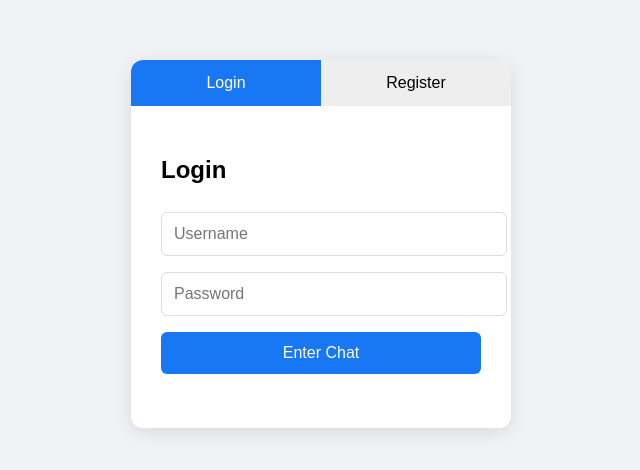
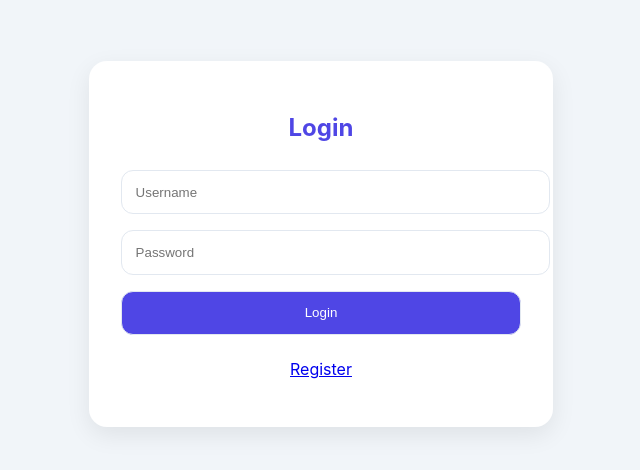
Before and after one commit to V1per16/an0n-chat-render, a website: page public/login.html in a window 1280 px wide. Shown: the part 156-626 px from the top of the page, without its empty margins (319-959 px from the left). Drawn offline with Linux system fonts and the light colour scheme.

Commit message:
Update login.html

```diff
--- a/public/login.html
+++ b/public/login.html
@@ -1,83 +1,24 @@
 <!DOCTYPE html>
-<html lang="en">
-<head>
-  <meta charset="UTF-8">
-  <title>Chat Login</title>
-  <style>
-    body {font-family: Arial; display:flex; justify-content:center; align-items:center; height:100vh; margin:0; background:#f0f2f5;}
-    .container {background:#fff; width:380px; border-radius:12px; box-shadow:0 4px 20px rgba(0,0,0,.1); overflow:hidden;}
-    .tabs {display:flex;}
-    .tab {flex:1; padding:14px; text-align:center; background:#eee; cursor:pointer;}
-    .tab.active {background:#1877f2; color:white;}
-    .form {padding:30px;}
-    input, button {width:100%; padding:12px; margin:8px 0; border-radius:6px; border:1px solid #ddd; font-size:16px;}
-    button {background:#1877f2; color:white; border:none; cursor:pointer;}
-    button:hover {background:#166fe5;}
-    .color-picker {display:flex; align-items:center; gap:10px;}
-    #status {margin-top:10px; color:#d32f2f; text-align:center;}
-  </style>
-</head>
-<body>
-<div class="container">
-  <div class="tabs">
-    <div class="tab active" onclick="show('login')">Login</div>
-    <div class="tab" onclick="show('register')">Register</div>
-  </div>
-
-  <!-- LOGIN FORM -->
-  <div id="login" class="form">
-    <h2>Login</h2>
-    <input id="login-name" placeholder="Username" />
-    <input id="login-pass" type="password" placeholder="Password" />
-    <button onclick="login()">Enter Chat</button>
-    <p id="status"></p>
-  </div>
-
-  <!-- REGISTER FORM -->
-  <div id="register" class="form" style="display:none;">
-    <h2>Register</h2>
-    <input id="reg-name" placeholder="Choose username" />
-    <input id="reg-pass" type="password" placeholder="Choose password" />
-    <div class="color-picker">
-      <label>Color:</label>
-      <input id="reg-color" type="color" value="#3b82f6" />
-    </div>
-    <button onclick="register()">Create Account</button>
-    <p id="reg-status"></p>
-  </div>
+<html><head><meta charset="UTF-8"><title>Login</title><style>
+  body{font-family:Inter,sans-serif;background:#f1f5f9;display:flex;align-items:center;justify-content:center;height:100vh;margin:0}
+  .card{background:white;padding:2rem;border-radius:18px;box-shadow:0 8px 25px rgba(0,0,0,.08);width:100%;max-width:400px}
+  input,button{width:100%;padding:0.85rem;margin:0.5rem 0;border:1px solid #e2e8f0;border-radius:12px}
+  button{background:#4f46e5;color:white;cursor:pointer}
+</style></head><body>
+<div class="card">
+  <h2 style="text-align:center;color:#4f46e5">Login</h2>
+  <input id="name" placeholder="Username" />
+  <input id="pass" type="password" placeholder="Password" />
+  <button onclick="login()">Login</button>
+  <p style="text-align:center"><a href="/register.html">Register</a></p>
+  <p id="status" style="text-align:center;color:red"></p>
 </div>
-
 <script>
-function show(mode) {
-  document.querySelectorAll('.tab').forEach(t => t.classList.remove('active'));
-  document.querySelectorAll('.form').forEach(f => f.style.display = 'none');
-  document.querySelector(`.tab[onclick="show('${mode}')"]`).classList.add('active');
-  document.getElementById(mode).style.display = 'block';
-}
-
-async function register() {
-  const name = document.getElementById('reg-name').value.trim();
-  const pass = document.getElementById('reg-pass').value;
-  const color = document.getElementById('reg-color').value;
-  const status = document.getElementById('reg-status');
-
-  if (!name || !pass) return status.textContent = 'Fill all fields';
-
-  const res = await fetch('/api/register', {
-    method: 'POST',
-    headers: { 'Content-Type': 'application/json' },
-    body: JSON.stringify({ name, password: pass, color })
-  });
-  const data = await res.json();
-  status.textContent = data.error || 'Registered! Now login →';
-}
-
 async function login() {
-  const name = document.getElementById('login-name').value.trim();
-  const pass = document.getElementById('login-pass').value;
+  const name = document.getElementById('name').value.trim();
+  const pass = document.getElementById('pass').value;
   const status = document.getElementById('status');
-
-  if (!name || !pass) return status.textContent = 'Enter username & password';
+  if (!name || !pass) return status.textContent = 'Required';
 
   const res = await fetch('/api/login', {
     method: 'POST',
@@ -85,16 +26,13 @@ async function login() {
     body: JSON.stringify({ name, password: pass })
   });
   const data = await res.json();
-
   if (data.success) {
-    // Store token in localStorage (no cookie dependency)
     localStorage.setItem('chatToken', data.token);
     localStorage.setItem('chatUser', JSON.stringify(data.user));
-    location.href = '/index.html';
+    location.href = '/';
   } else {
     status.textContent = data.error;
   }
 }
 </script>
-</body>
-</html>
+</body></html>
```
